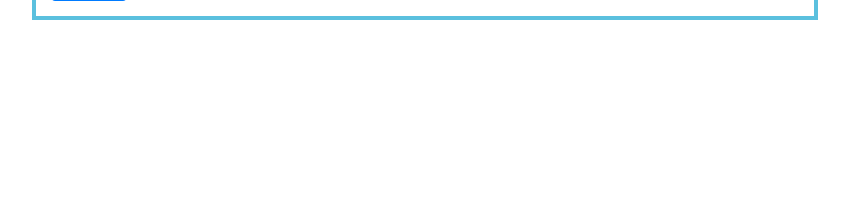
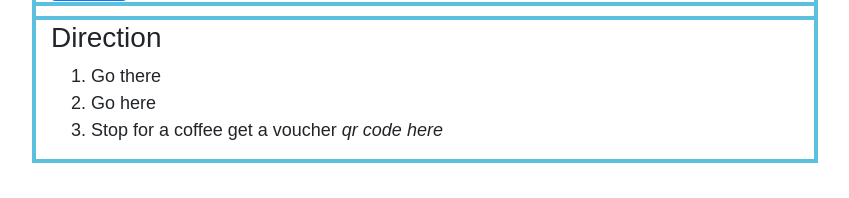
Before and after one commit to PooBusCy/TheRightNameIsPouBusDotCom, a Symfony app: template templates/pou_na_paw/index.html.twig in a window 1280 px wide. Shown: the part 602-800 px from the top of the page, without its empty margins (215-1064 px from the left). Run offline with Twig, Linux system fonts and the light colour scheme; the template is opened without the code that fills it, so the values that code supplies are empty; some libraries are stand-ins or nearby versions.

Commit message:
add sample template

```diff
--- a/templates/pou_na_paw/index.html.twig
+++ b/templates/pou_na_paw/index.html.twig
@@ -27,7 +27,7 @@
         <h1>Welcome to PouBus!</h1></br>
 
 
-        <form class="locations" action="locations.php" method="post">
+        <form class="locations" method="post">
             <div class="form-group">
                 <label>Starting Point</label>
                 <input type="text" class="form-control"name="start" placeholder="Give Starting Point"/>
@@ -61,5 +61,14 @@
             </div>
             <button type="submit" class="btn btn-default btn-primary">Submit</button>
         </form>
+
+        <form class="locations">
+            <h3>Direction</h3>
+            <ol>
+                <li>Go there</li>
+                <li>Go here</li>
+                <li>Stop for a coffee get a voucher <i>qr code here</i></li>
+            </ol>
+        </form>
     </div>
 {% endblock %}
```
